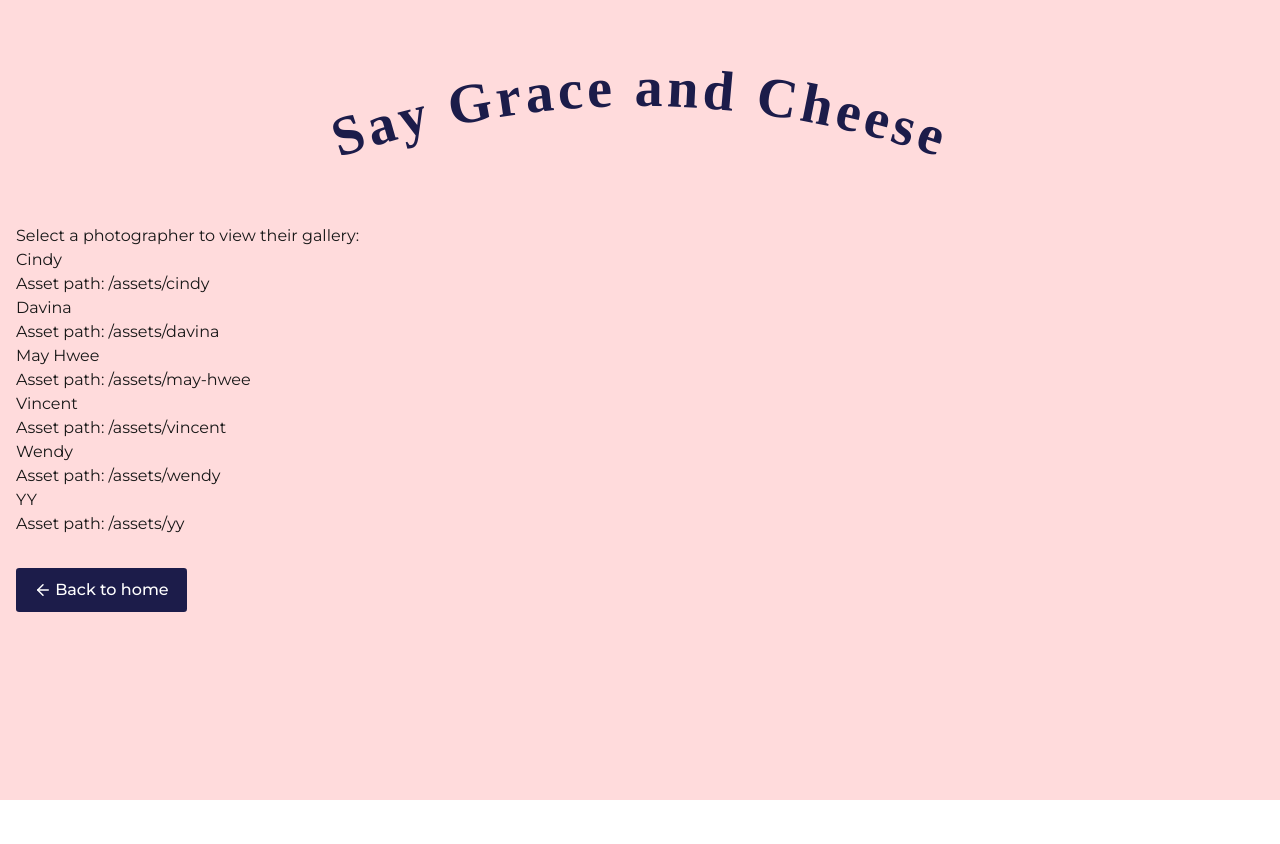
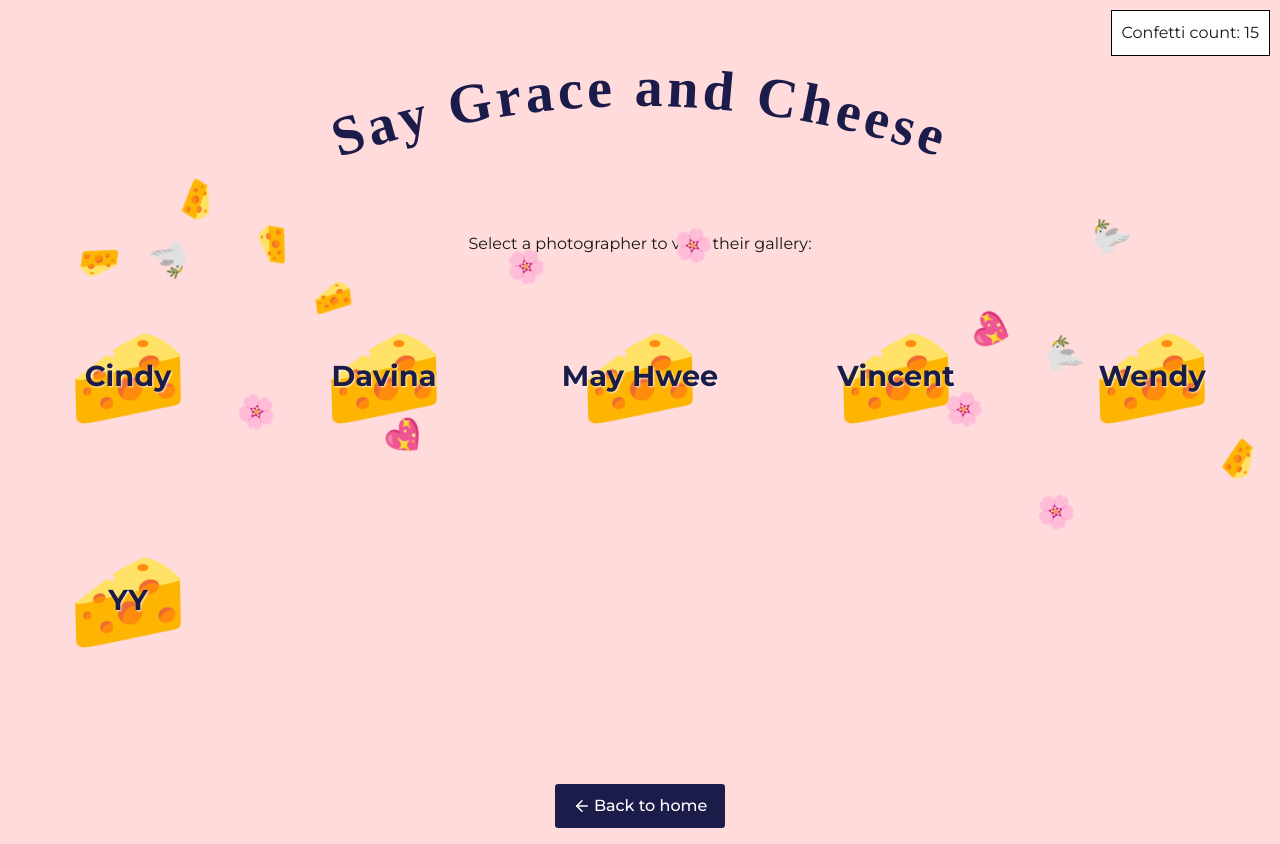
Before and after one commit to davinaleong/proj-say-grace-and-cheese, a Next.js app: page /photographers in a window 1280 px wide. Before the commit the page ends 800 px from the top, so only its background shows below. Built offline with nearby package versions, Linux system fonts and the light colour scheme; a web font is replaced by a local one.

Commit message:
Done with the gallery list

```diff
--- a/app/photographers/page.tsx
+++ b/app/photographers/page.tsx
@@ -4,6 +4,7 @@ import Link from 'next/link';
 import { ArrowLeft } from 'lucide-react';
 import { mapPhotographerToAsset } from '../utils/photographer-mapper';
 import Title from '../components/Title';
+import { useEffect, useState } from 'react';
 
 // List of photographers - this could come from a database or config file
 const photographers = [
@@ -15,29 +16,151 @@ const photographers = [
   'YY'
 ];
 
+const confettiEmojis = ['🕊️', '🧀', '💖', '🌸'];
+
 export default function PhotographersPage() {
+  const [confetti, setConfetti] = useState<Array<{
+    id: number,
+    emoji: string,
+    x: number,
+    y: number,
+    rotation: number,
+    speed: number
+  }>>([]);
+
+  useEffect(() => {
+    const generateConfetti = () => {
+      const newConfetti = [];
+      for (let i = 0; i < 15; i++) {
+        newConfetti.push({
+          id: i,
+          emoji: confettiEmojis[Math.floor(Math.random() * confettiEmojis.length)],
+          x: Math.random() * 100,
+          y: -50,
+          rotation: Math.random() * 360,
+          speed: 2 + Math.random() * 3
+        });
+      }
+      setConfetti(newConfetti);
+      console.log('Generated confetti:', newConfetti);
+    };
+
+    generateConfetti();
+
+    // Animate confetti falling
+    const animateConfetti = () => {
+      setConfetti(prev => prev.map(item => ({
+        ...item,
+        y: item.y + item.speed,
+        rotation: item.rotation + 1
+      })).filter(item => item.y < window.innerHeight + 50));
+    };
+
+    const interval = setInterval(animateConfetti, 50);
+    return () => clearInterval(interval);
+  }, []);
+
+  console.log('Confetti state:', confetti); // Debug log
+
   return (
+    <>
+      {/* Confetti emojis with proper positioning */}
+      {confetti.map((item) => (
+        <div
+          key={item.id}
+          style={{
+            position: 'fixed',
+            left: `${item.x}%`,
+            top: `${item.y}px`,
+            fontSize: '32px',
+            zIndex: 1000,
+            transform: `rotate(${item.rotation}deg)`,
+            transition: 'top 0.1s linear',
+            pointerEvents: 'none',
+            userSelect: 'none'
+          }}
+        >
+          {item.emoji}
+        </div>
+      ))}
+
       <div
         style={{
           backgroundColor: '#ffdbdc',
           minHeight: '100vh',
           padding: '1em',
-        fontFamily: 'Montserrat, sans-serif'
+          fontFamily: 'Montserrat, sans-serif',
+          position: 'relative',
+          textAlign: 'center'
         }}
       >
+        {/* Debug info */}
+        <div style={{
+          position: 'fixed',
+          top: '10px',
+          right: '10px',
+          background: 'white',
+          padding: '10px',
+          zIndex: 10000,
+          border: '1px solid black'
+        }}>
+          Confetti count: {confetti.length}
+        </div>
+
       <Title />
-      <p>Select a photographer to view their gallery:</p>
+      <p style={{ textAlign: 'center', margin: '1em 0' }}>Select a photographer to view their gallery:</p>
 
-      <ul>
+      <div style={{
+        display: 'grid',
+        gridTemplateColumns: 'repeat(auto-fit, minmax(200px, 1fr))',
+        gap: '2em',
+        padding: '2em 0'
+      }}>
         {photographers.map((photographer) => (
-          <li key={photographer}>
-            <Link href={`/photographer/${photographer.toLowerCase().replace(/\s+/g, '-')}`}>
+          <Link
+            key={photographer}
+            href={`/photographer/${photographer.toLowerCase().replace(/\s+/g, '-')}`}
+            style={{
+              display: 'flex',
+              flexDirection: 'column',
+              alignItems: 'center',
+              textDecoration: 'none',
+              color: 'inherit',
+              transition: 'transform 0.2s ease',
+              cursor: 'pointer'
+            }}
+            onMouseEnter={(e) => {
+              e.currentTarget.style.transform = 'scale(1.1)';
+            }}
+            onMouseLeave={(e) => {
+              e.currentTarget.style.transform = 'scale(1)';
+            }}
+          >
+            <div style={{
+              position: 'relative',
+              display: 'inline-block',
+              fontSize: '6em',
+              marginBottom: '0.5em'
+            }}>
+              🧀
+              <div style={{
+                position: 'absolute',
+                top: '50%',
+                left: '50%',
+                transform: 'translate(-50%, -50%)',
+                fontSize: '0.3em',
+                fontWeight: 'bold',
+                color: '#1c1c4a',
+                textShadow: '1px 1px 2px rgba(255,255,255,0.8)',
+                whiteSpace: 'nowrap',
+                textAlign: 'center'
+              }}>
                 {photographer}
+              </div>
+            </div>
           </Link>
-            <p>Asset path: {mapPhotographerToAsset(photographer)}</p>
-          </li>
         ))}
-      </ul>
+      </div>
 
       <Link
         href="/"
@@ -71,5 +194,6 @@ export default function PhotographersPage() {
         Back to home
       </Link>
       </div>
+    </>
   );
 }
```
Lines whose indentation alone changed are shown as unchanged.
